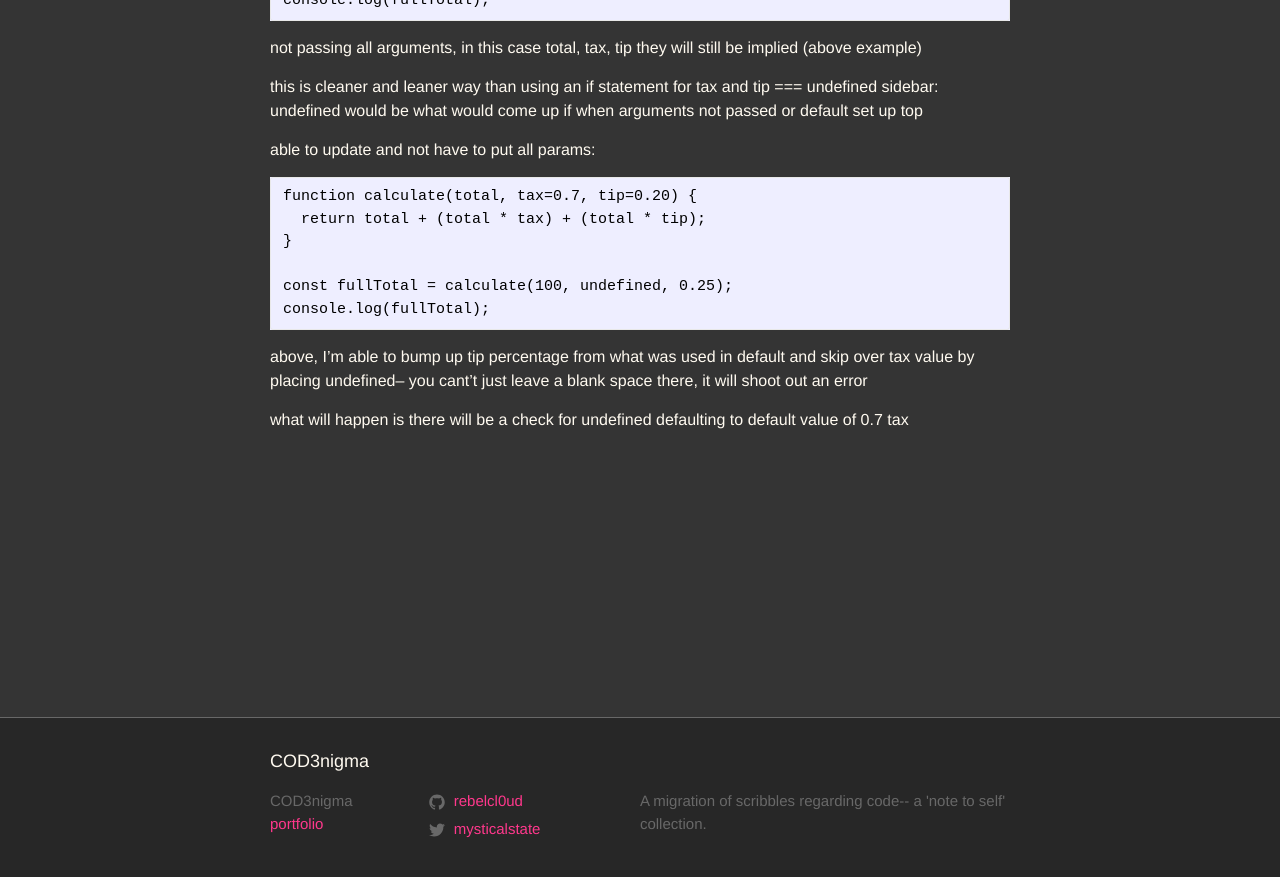
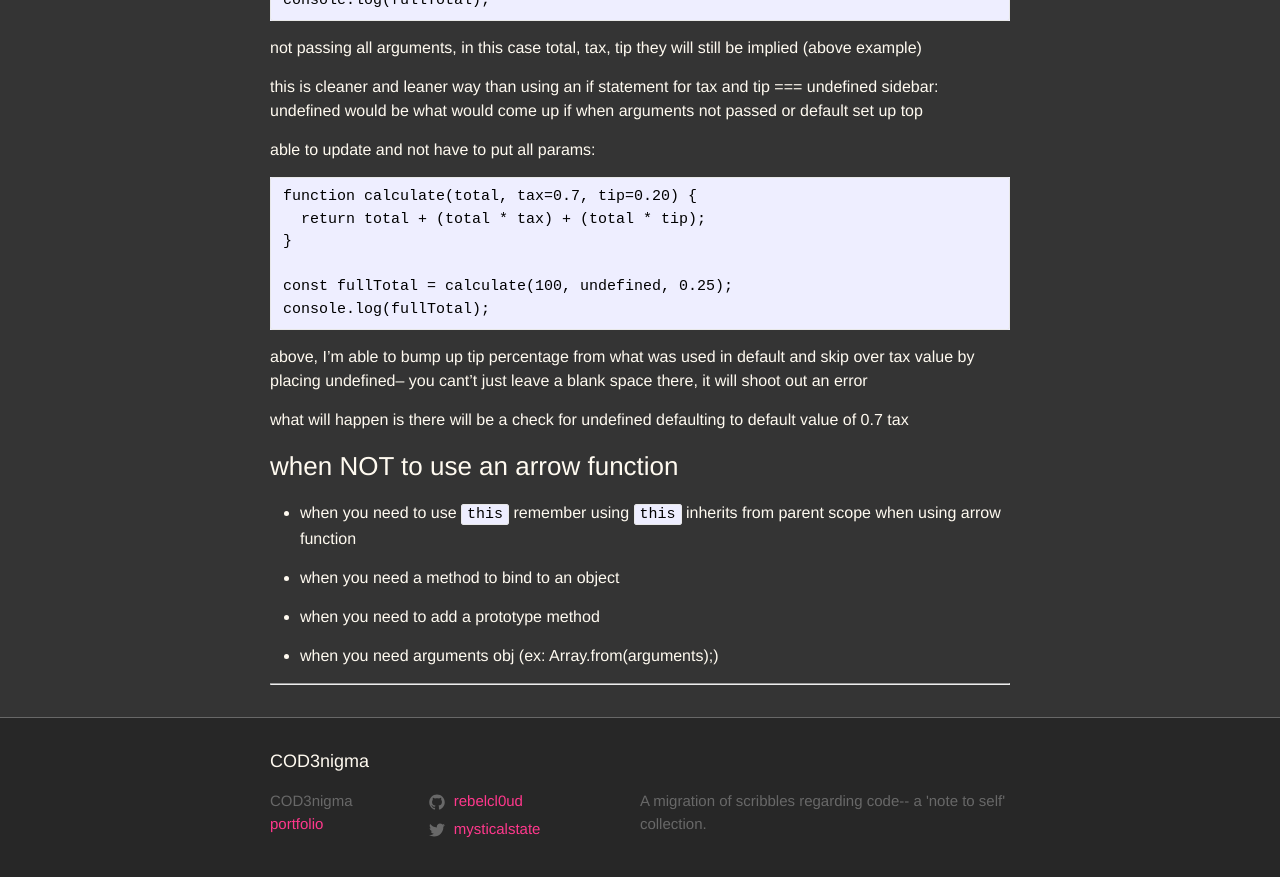
Before and after one commit to rebelcl0ud/blog, a Jekyll site: the page built from _posts/2018-03-20-[26]-es6-status.markdown, in a window 1280 px wide and 900 px high, scrolled down 7943 px. Shown: the top 877 px of the window. Built offline with Jekyll 4.4.1, drawn with Linux system fonts in a browser that asks for light colours.

Commit message:
added ex of when not to use arrow functions, basically all boils down to usage of 'this'

```diff
--- a/_posts/2018-03-20-[26]-es6-status.markdown
+++ b/_posts/2018-03-20-[26]-es6-status.markdown
@@ -373,3 +373,16 @@ console.log(fullTotal);
 above, I'm able to bump up tip percentage from what was used in default and skip over tax value by placing undefined-- you cant't just leave a blank space there, it will shoot out an error
 
 what will happen is there will be a check for undefined defaulting to default value of 0.7 tax
+
+### when NOT to use an arrow function
+
+- when you need to use `this`
+remember using `this` inherits from parent scope when using arrow function
+
+- when you need a method to bind to an object
+
+- when you need to add a prototype method
+
+- when you need arguments obj (ex: Array.from(arguments);)
+
+- - -
```
